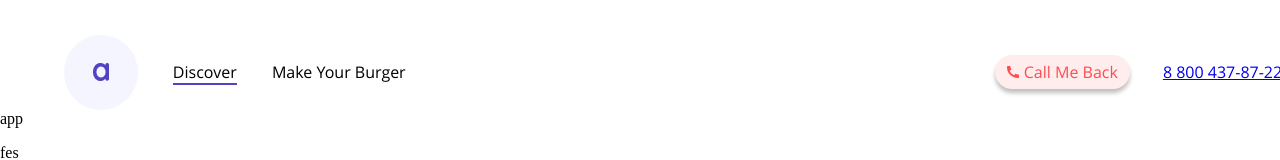
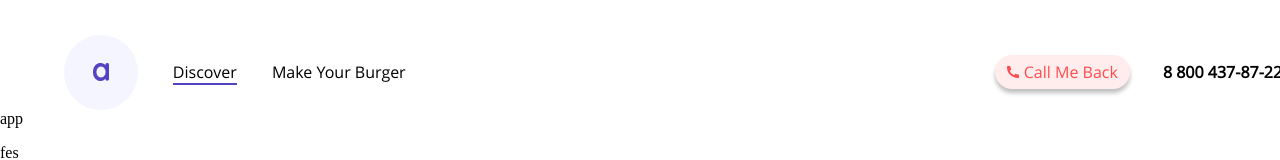
Before and after one commit to topi768/burger_make, a Vue app: page / in a window 1280 px wide. Shown: the top 160 px of the page. Built offline with nearby package versions, Linux system fonts and the light colour scheme.

Commit message:
style call__number

```diff
--- a/src/components/MyHeader.vue
+++ b/src/components/MyHeader.vue
@@ -14,7 +14,7 @@
   </nav>
   <div class="nav__call" >
       <p class="call__text">Call Me Back</p>
-      <a class="call__number" href="#">8 800 437-87-22</a>
+      <p class="call__number">8 800 437-87-22</p>
     </div>
   <!-- <router-view/> -->
 </header>
@@ -66,6 +66,11 @@ export default {
         margin: 0 5px 0 0;
 
       }
+    }
+    .call__number {
+
+      font-weight: 600;
+      line-height: 20px;
     }
   }
 }
```
